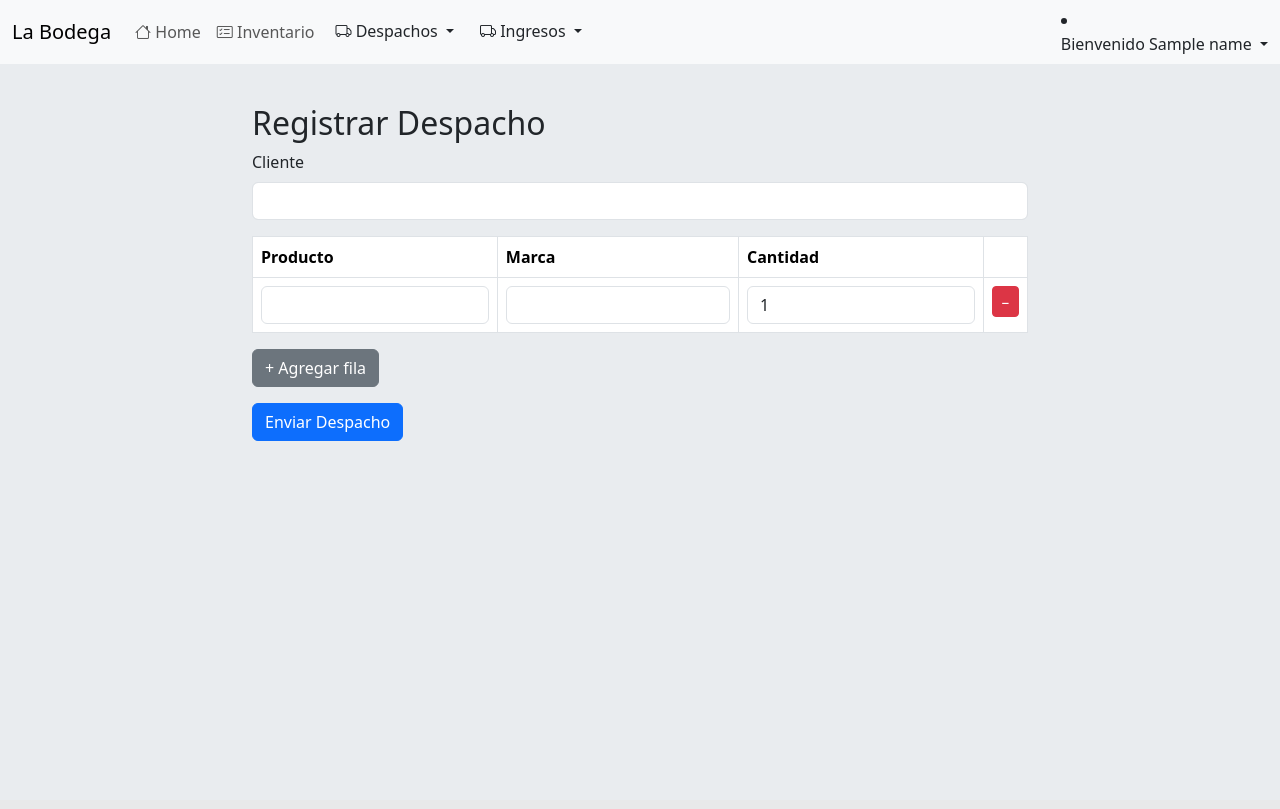
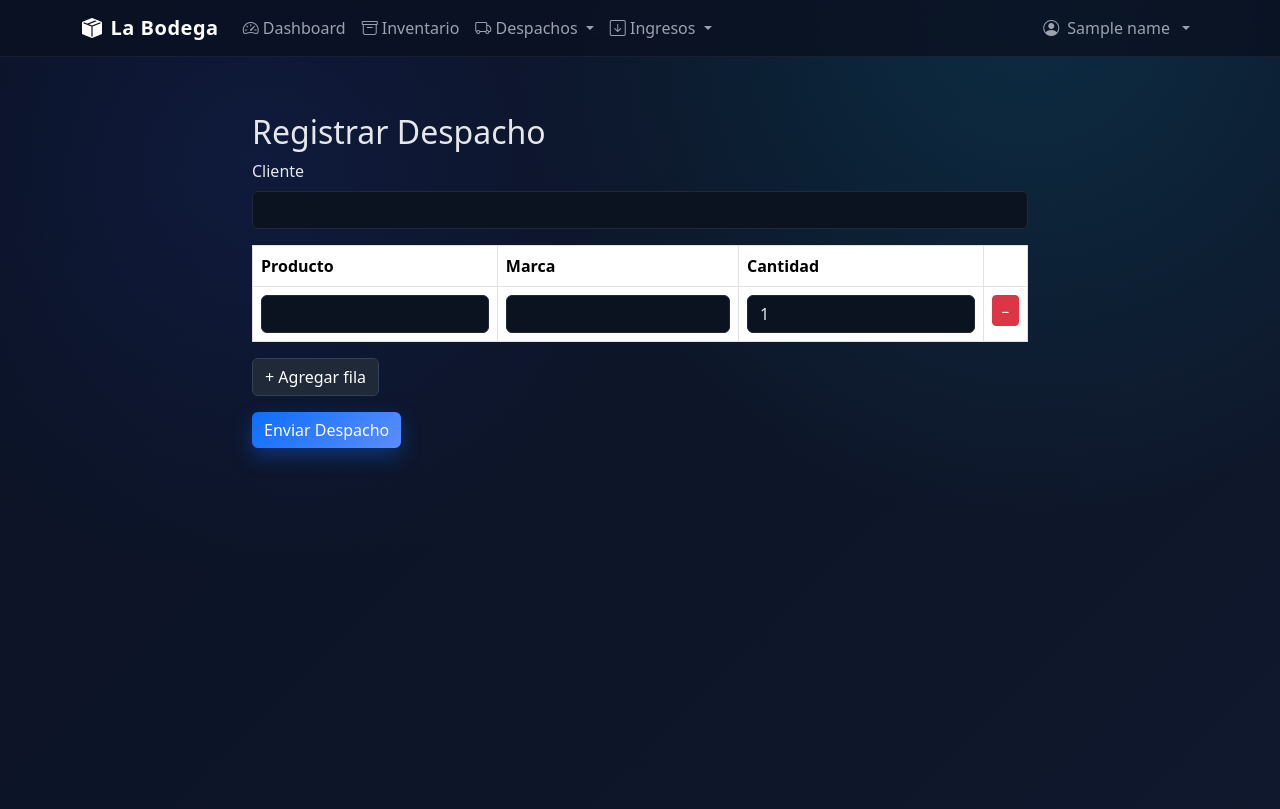
Before and after one commit to MatiasTilleriasLey/Gestor_bodega, a Python web app: template templates/despachos.html in a window 1280 px wide. Before the commit the page ends 441 px from the top, so only its background shows below. Run offline with Jinja, Linux system fonts and the light colour scheme; the template is opened without the code that fills it: most values are stand-ins (such as "Sample title", 1, 10 or a date in 2020).

Commit message:
💄 style: UI profesional con layout y navbar renovados

```diff
--- /dev/null
+++ b/static/style.css
@@ -0,0 +1,108 @@
+:root {
+  --bg-start: #0b1224;
+  --bg-end: #0f182c;
+  --card-bg: #0f172a;
+  --card-border: #1f2937;
+  --text-primary: #e5e7eb;
+  --text-muted: #9ca3af;
+  --accent: #0d6efd;
+}
+
+body {
+  min-height: 100vh;
+  background: radial-gradient(circle at 20% 20%, rgba(45, 84, 255, 0.1), transparent 35%),
+              radial-gradient(circle at 80% 0%, rgba(0, 212, 255, 0.12), transparent 40%),
+              linear-gradient(135deg, var(--bg-start), var(--bg-end));
+  color: var(--text-primary);
+}
+
+a { text-decoration: none; }
+
+.glass-nav {
+  backdrop-filter: blur(10px);
+  background: rgba(11, 17, 33, 0.8);
+  border-bottom: 1px solid rgba(255, 255, 255, 0.06);
+}
+
+.navbar-brand {
+  font-weight: 700;
+  letter-spacing: 0.5px;
+}
+
+.navbar .nav-link {
+  color: var(--text-muted);
+  font-weight: 500;
+}
+
+.navbar .nav-link:hover,
+.navbar .nav-link.active {
+  color: #fff;
+}
+
+.app-main {
+  min-height: calc(100vh - 64px);
+}
+
+.card {
+  background: var(--card-bg);
+  border: 1px solid var(--card-border);
+  box-shadow: 0 10px 30px rgba(0, 0, 0, 0.35);
+  color: var(--text-primary);
+}
+
+.table {
+  color: var(--text-primary);
+}
+
+.table thead {
+  color: #cbd5e1;
+}
+
+.form-control,
+.form-select {
+  background: #0b1220;
+  color: var(--text-primary);
+  border: 1px solid #1f2937;
+}
+
+.form-control:focus,
+.form-select:focus {
+  border-color: var(--accent);
+  box-shadow: 0 0 0 0.15rem rgba(13, 110, 253, 0.25);
+}
+
+.btn-primary {
+  background: linear-gradient(135deg, #0d6efd, #5b8dff);
+  border: none;
+  box-shadow: 0 8px 20px rgba(13, 110, 253, 0.35);
+}
+
+.btn-secondary {
+  border: 1px solid #334155;
+  background: #1f2937;
+}
+
+.page-header {
+  display: flex;
+  align-items: center;
+  justify-content: space-between;
+  margin-bottom: 1.5rem;
+}
+
+.page-header h2,
+.page-header h1 {
+  margin: 0;
+  font-weight: 700;
+}
+
+.badge {
+  border-radius: 999px;
+  padding: 0.35rem 0.75rem;
+}
+
+.auth-shell {
+  min-height: 70vh;
+  display: flex;
+  align-items: center;
+  justify-content: center;
+}
--- a/templates/base.html
+++ b/templates/base.html
@@ -6,6 +6,7 @@
     <title>{% block title %}Bodega{% endblock %}</title>
     <link href="https://cdn.jsdelivr.net/npm/bootstrap@5.3.7/dist/css/bootstrap.min.css" rel="stylesheet">
     <link rel="stylesheet" href="https://cdn.jsdelivr.net/npm/bootstrap-icons@1.13.1/font/bootstrap-icons.min.css">
+    <link rel="stylesheet" href="{{ url_for('static', filename='style.css') }}">
     {% block head_extra %}{% endblock %}
   </head>
   <body class="bg-body-secondary">
@@ -13,7 +14,7 @@
       {% include 'nav.html' %}
     {% endif %}
 
-    <main class="py-3">
+    <main class="py-3 app-main">
       {% block content %}{% endblock %}
     </main>
 
--- a/templates/nav.html
+++ b/templates/nav.html
@@ -1,91 +1,67 @@
-
-    <nav class="navbar navbar-expand-lg bg-body-tertiary">
-      <div class="container-fluid">
-        <a class="navbar-brand" href="#">La Bodega</a>
+<nav class="navbar navbar-expand-lg navbar-dark glass-nav mb-3">
+  <div class="container-xl">
+    <a class="navbar-brand d-flex align-items-center gap-2" href="/dashboard">
+      <i class="bi bi-box-seam-fill"></i> La Bodega
+    </a>
     <button class="navbar-toggler" type="button" data-bs-toggle="collapse" data-bs-target="#navbarNav" aria-controls="navbarNav" aria-expanded="false" aria-label="Toggle navigation">
       <span class="navbar-toggler-icon"></span>
     </button>
     <div class="collapse navbar-collapse" id="navbarNav">
       <ul class="navbar-nav me-auto mb-2 mb-lg-0">
         <li class="nav-item">
-              <a class="nav-link"
-                aria-current="page"
-                href="/dashboard">
-                <i class="bi bi-house"></i>
-                Home
+          <a class="nav-link" aria-current="page" href="/dashboard">
+            <i class="bi bi-speedometer2"></i> Dashboard
           </a>
         </li>
         {% if is_Admin %}
         <li class="nav-item">
-              <a class="nav-link"
-                href="/usuarios">
-                <i class="bi bi-people"></i>
-                Usuarios
+          <a class="nav-link" href="/usuarios">
+            <i class="bi bi-people"></i> Usuarios
           </a>
         </li>
-            <!--li class="nav-item">
-              <a class="nav-link"
-                href="/configuracion">
-                <i class="bi bi-gear"></i>
-                Configuracion
-              </a>
-            </li-->
         <li class="nav-item">
-              <a class="nav-link"
-                href="/logs">
-                <i class="bi bi-person-lines-fill"></i>
-                Logs
+          <a class="nav-link" href="/logs">
+            <i class="bi bi-clipboard-data"></i> Logs
           </a>
         </li>
-
         {% endif %}
         <li class="nav-item">
-              <a class="nav-link"
-                href="/inventario">
-                <i class="bi bi-card-checklist">
-                </i>
-                Inventario
+          <a class="nav-link" href="/inventario">
+            <i class="bi bi-archive"></i> Inventario
           </a>
         </li>
         <li class="nav-item dropdown">
-              <button
-                class="btn dropdown-toggle"
-                data-bs-toggle="dropdown"
-                aria-expanded="false">
-                <i class="bi bi-truck"></i>
-                Despachos
-              </button>
+          <a class="nav-link dropdown-toggle" role="button" data-bs-toggle="dropdown" aria-expanded="false">
+            <i class="bi bi-truck"></i> Despachos
+          </a>
           <ul class="dropdown-menu">
-                <li><a class="dropdown-item" href="/ordenes">Ordenes de Compra</a></li>
-                <li><a class="dropdown-item" href="/despachos/historico">Historico</a></li>
+            <li><a class="dropdown-item" href="/ordenes">Órdenes de Compra</a></li>
+            <li><a class="dropdown-item" href="/despachos/historico">Histórico</a></li>
             <li><a class="dropdown-item" href="/despachos/nuevo">Nuevo</a></li>
           </ul>
         </li>
         <li class="nav-item dropdown">
-              <button
-                class="btn dropdown-toggle"
-                data-bs-toggle="dropdown"
-                aria-expanded="false">
-                <i class="bi bi-truck"></i>
-                Ingresos
-              </button>
+          <a class="nav-link dropdown-toggle" role="button" data-bs-toggle="dropdown" aria-expanded="false">
+            <i class="bi bi-arrow-down-square"></i> Ingresos
+          </a>
           <ul class="dropdown-menu">
-                <li><a class="dropdown-item" href="/ingresos/historicos">Historico</a></li>
+            <li><a class="dropdown-item" href="/ingresos/historicos">Histórico</a></li>
             <li><a class="dropdown-item" href="/ingresos/nuevo">Nuevo</a></li>
           </ul>
         </li>
       </ul>
+      <ul class="navbar-nav ms-lg-3">
         <li class="nav-item dropdown">
-          <a class="nav-link dropdown-toggle" href="#" role="button" data-bs-toggle="dropdown" aria-expanded="false">
-            Bienvenido {{name}}
+          <a class="nav-link dropdown-toggle d-flex align-items-center gap-2" href="#" role="button" data-bs-toggle="dropdown" aria-expanded="false">
+            <i class="bi bi-person-circle"></i>
+            <span>{{name}}</span>
           </a>
-          <ul class="dropdown-menu">
-            <li><a class="dropdown-item" href="/perfil">Perfil</a></li>
-            <li><a class="dropdown-item" href="/api/logout">Cerrar Sesion</a></li>
+          <ul class="dropdown-menu dropdown-menu-end">
+            <li><a class="dropdown-item" href="/perfil"><i class="bi bi-person-gear me-2"></i>Perfil</a></li>
+            <li><a class="dropdown-item" href="/api/logout"><i class="bi bi-box-arrow-right me-2"></i>Cerrar Sesión</a></li>
           </ul>
         </li>
-          <!--span class="navbar-text">
-          </span-->
+      </ul>
     </div>
   </div>
 </nav>
```
Also changed, not shown: templates/index.html (+25 -24 lines). Lines whose indentation alone changed are shown as unchanged.
